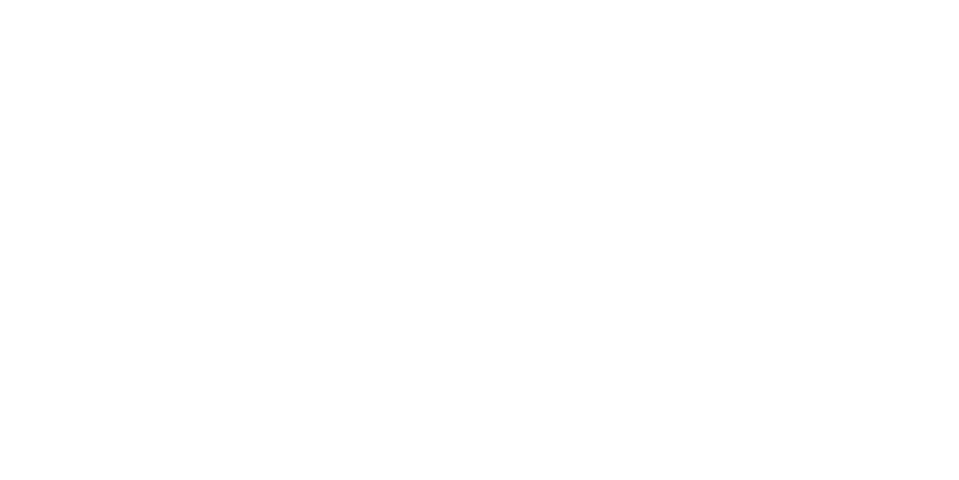
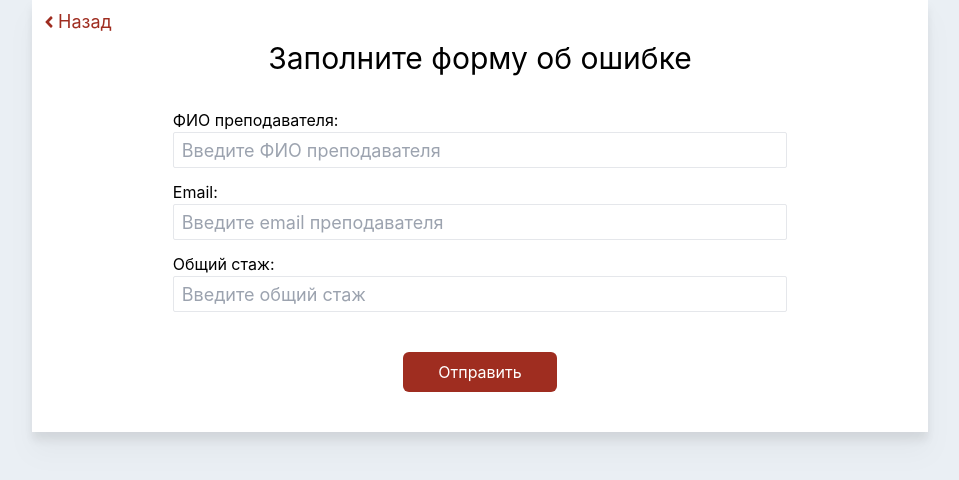
Before and after one commit to Practice-2021/frontend, a React (Create React App) app: page /edit/1 in a window 1280 px wide. Shown: the top 480 px of the page, without its empty margins (160-1119 px from the left). Built offline with nearby package versions, Linux system fonts and the light colour scheme.

Commit message:
added edit page

```diff
--- a/package.json
+++ b/package.json
@@ -5,6 +5,7 @@
   "dependencies": {
     "@apollo/client": "^3.4.16",
     "@craco/craco": "^6.4.0",
+    "@hookform/resolvers": "^2.8.3",
     "@reduxjs/toolkit": "^1.6.2",
     "@testing-library/jest-dom": "^5.14.1",
     "@testing-library/react": "^11.2.7",
@@ -12,11 +13,14 @@
     "graphql": "^15.6.1",
     "react": "^17.0.2",
     "react-dom": "^17.0.2",
+    "react-hook-form": "^7.19.3",
     "react-icons": "^4.3.1",
     "react-redux": "^7.2.5",
     "react-router-dom": "^5.3.0",
     "react-scripts": "4.0.3",
-    "web-vitals": "^1.1.2"
+    "react-tooltip": "^4.2.21",
+    "web-vitals": "^1.1.2",
+    "yup": "^0.32.11"
   },
   "scripts": {
     "start": "craco start",
--- a/src/components/ProfileHeader/ProfileBackButton/ProfileBackButton.jsx
+++ b/src/components/BackButton/BackButton.jsx
@@ -1,13 +1,13 @@
 import {useHistory} from "react-router-dom";
 import { FaAngleLeft } from "react-icons/fa";
-import {actions} from "../../../store";
+import {actions} from "../../store";
 import {useDispatch} from "react-redux";
-const ProfileBackButton = () => {
+const BackButton = ({path="/"}) => {
     const history = useHistory();
     const dispatch = useDispatch();
     const onBackClick = () => {
         dispatch(actions.setTeacher(null));
-        history.push("/");
+        history.push(path);
     }
     return (
         <button onClick={onBackClick} className="absolute flex justify-content-center items-center top-2 left-2 text-lg text-roof-terracotta">
@@ -15,4 +15,4 @@ const ProfileBackButton = () => {
         </button>
     )
 }
-export default ProfileBackButton;
+export default BackButton;
--- /dev/null
+++ b/src/components/BackButton/index.js
@@ -0,0 +1 @@
+export {default} from "./BackButton";
--- /dev/null
+++ b/src/components/EditForm/EditForm.jsx
@@ -0,0 +1,35 @@
+import React from "react";
+import { useForm } from "react-hook-form";
+import { useSelector } from "react-redux";
+import { yupResolver } from '@hookform/resolvers/yup';
+import * as yup from "yup";
+
+const schema = yup.object({
+    teacherEmail: yup.string().email,
+}).required();
+
+
+const EditForm = ({className}) => {
+    const {teacher} = useSelector(state=>state.profile);
+    const { register, handleSubmit, formState: { errors } } = useForm({resolver: yupResolver(schema)});
+    const onSubmit = data => console.log(data);
+    return (
+        <form className="flex flex-col items-center" onSubmit={() => handleSubmit(onSubmit)}>
+            <p className="text-3xl text-center mb-8">Заполните форму об ошибке</p>
+            <div className="flex flex-col w-4/5 mb-3">
+                <label>ФИО преподавателя:</label>
+                <input className="w-full h-9 pl-2 border rounded-sm text-lg" placeholder="Введите ФИО преподавателя" defaultValue={teacher?.full_name} {...register("full_name")} />
+            </div>
+            <div className="flex flex-col w-4/5 mb-3">
+                <label>Email:</label>
+                <input className="w-full h-9 pl-2 border rounded-sm text-lg" placeholder="Введите email преподавателя" defaultValue={teacher?.email} {...register("teacherEmail")} />
+            </div>
+            <div className="flex flex-col w-4/5 mb-10">
+                <label>Общий стаж:</label>
+                <input className="w-full h-9 pl-2 border rounded-sm text-lg" placeholder="Введите общий стаж" defaultValue={teacher?.total_exp} {...register("total_exp")} />
+            </div>
+            <button className="bg-roof-terracotta rounded-md h-10 text-white w-1/5 hover:bg-saddle-brown" type="submit">Отправить</button>
+        </form>
+    )
+}
+export default EditForm;
--- /dev/null
+++ b/src/components/EditForm/index.js
@@ -0,0 +1 @@
+export {default} from "./EditForm";
--- /dev/null
+++ b/src/components/ProfileHeader/BackButton/BackButton.jsx
@@ -0,0 +1,18 @@
+import {useHistory} from "react-router-dom";
+import { FaAngleLeft } from "react-icons/fa";
+import {actions} from "../../store";
+import {useDispatch} from "react-redux";
+const BackButton = ({path="/"}) => {
+    const history = useHistory();
+    const dispatch = useDispatch();
+    const onBackClick = () => {
+        dispatch(actions.setTeacher(null));
+        history.push(path);
+    }
+    return (
+        <button onClick={onBackClick} className="absolute flex justify-content-center items-center top-2 left-2 text-lg text-roof-terracotta">
+            <FaAngleLeft />Назад
+        </button>
+    )
+}
+export default BackButton;
--- a/src/components/ProfileHeader/ProfileBackButton/index.js
+++ /dev/null
@@ -1 +0,0 @@
-export {default} from "./ProfileBackButton";
--- a/src/components/ProfileHeader/ProfileHeader.jsx
+++ b/src/components/ProfileHeader/ProfileHeader.jsx
@@ -1,10 +1,10 @@
 import ProfileImage from "./ProfileImage";
 import ProfileHeaderContent from "./ProfileHeaderContent";
-import ProfileBackButton from "./ProfileBackButton";
+import BackButton from "../BackButton";
 const ProfileHeader = () => {
     return (
         <div className="flex">
-            <ProfileBackButton />
+            <BackButton />
             <ProfileImage className="pr-5"/>
             <ProfileHeaderContent />
         </div>
--- a/src/components/ProfileHeader/ProfileHeaderContent/ProfileHeaderContent.jsx
+++ b/src/components/ProfileHeader/ProfileHeaderContent/ProfileHeaderContent.jsx
@@ -1,18 +1,24 @@
 import {useSelector} from "react-redux";
+import { FaBullhorn } from "react-icons/fa";
+import { Link } from "react-router-dom";
 const ProfileHeaderContent = () => {
     const {teacher} = useSelector(state=>state.profile);
     const onButtonClick = (link) => {
         window.open(link, '_blank');
     }
+    const getId = () => +window.location.pathname.split("profile/")[1];
     return (
-        <div className="ml-48md:ml-12">
-            <p className="text-xl md:text-4xl">{teacher?.full_name}</p>
+        <div className="ml-48 md:ml-12">
+            <div className="flex items-center">
+                <p className="text-xl md:text-4xl">{teacher?.full_name}</p>
+                <Link to={`/edit/${getId()}`}><FaBullhorn className="ml-1 w-0 h-0 md:w-5 md:h-5 cursor-pointer text-roof-terracotta"/></Link>
+            </div>
             <p className="mt-2 md:mt-4 text-xl">{teacher?.position}</p>
             <p onClick={() => onButtonClick(teacher?.dep_link)} className="mt-2 text-lg cursor-pointer underline text-roof-terracotta">{teacher?.department}</p>
             <p className="mt-2 text-lg">{teacher?.email}</p>
             <div className="flex mt-8 flex-col md:flex-row">
                 <button className="h-8 mb-2 md:mb-0 md:w-32 md:h-10 bg-seashell text-roof-terracotta text-lg" onClick={() => onButtonClick(teacher?.pure)}>Pure</button>
-                <button className="h-8 md:w-32 md:h-10 bg-seashell text-roof-terracotta md:ml-4 text-lg" onClick={() => onButtonClick(teacher?.timetable)}>Расписание</button>
+                <button className="h-8 mb-2 md:w-32 md:h-10 bg-seashell text-roof-terracotta md:ml-4 text-lg" onClick={() => onButtonClick(teacher?.timetable)}>Расписание</button>
             </div>
         </div>
     )
--- /dev/null
+++ b/src/pages/EditPage/EditPage.jsx
@@ -0,0 +1,12 @@
+import Layout from "../../components/Layout";
+import EditForm from "../../components/EditForm";
+import BackButton from "../../components/BackButton";
+const EditPage = () => {
+    return (
+        <Layout className="w-full bg-white filter drop-shadow-xl max-w-4xl py-10 px-2 md:px-16 md:py-10">
+            <BackButton path={`/profile/${+window.location.pathname.split('/edit/')[1]}`} />
+            <EditForm />
+        </Layout>
+    )
+}
+export default EditPage;
--- /dev/null
+++ b/src/pages/EditPage/index.js
@@ -0,0 +1 @@
+export {default} from "./EditPage";
--- a/src/utils/routes.js
+++ b/src/utils/routes.js
@@ -1,5 +1,6 @@
 import ListPage from "../pages/ListPage";
 import ProfilePage from "../pages/ProfilePage";
+import EditPage from "../pages/EditPage";
 export const routes = [
     {
         path: "/",
@@ -11,4 +12,9 @@ export const routes = [
         component: ProfilePage,
         exact: true
     },
+    {
+        path: "/edit/:id",
+        component: EditPage,
+        exact: true
+    }
 ];
```
Also changed, not shown: 1 other file (tests, documents, lock files or other folders).
